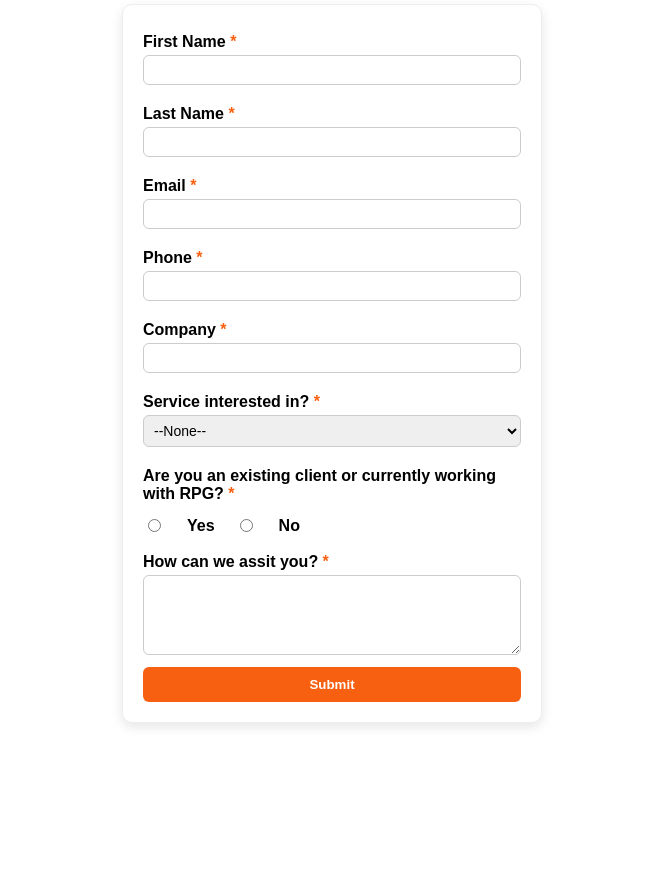
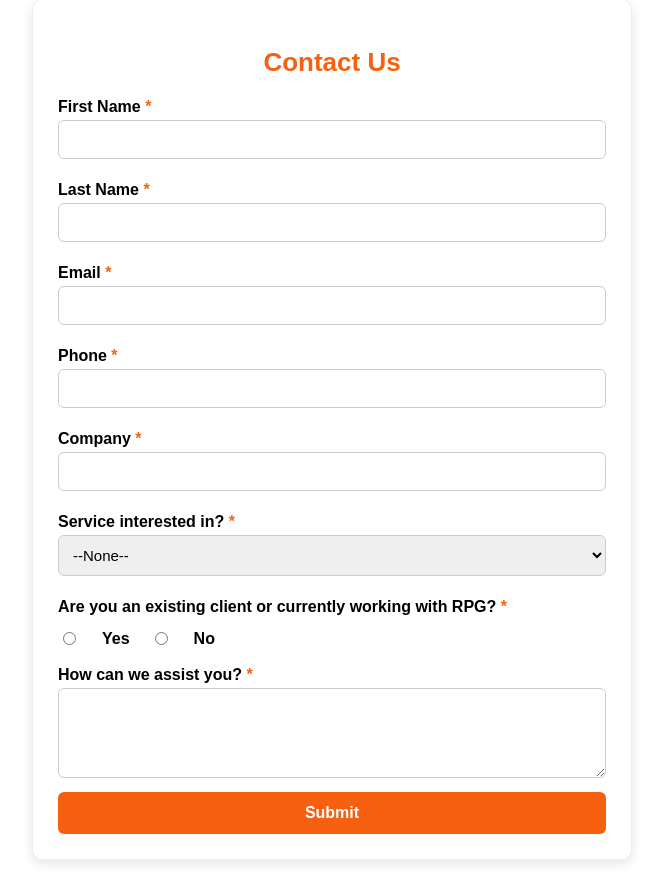
Before and after one commit to Cross-Cloud-Partners/TestSites, a plain HTML site: page BGShed_Web2Lead_Customer.html in a window 1280 px wide. Shown: the part 181-1057 px from the top of the page, without its empty margins (308-971 px from the left). Before the commit the page ends 920 px from the top, so only its background shows below. Drawn offline with Linux system fonts and the light colour scheme.

Commit message:
Update BGShed_Web2Lead_Customer.html

```diff
--- a/BGShed_Web2Lead_Customer.html
+++ b/BGShed_Web2Lead_Customer.html
@@ -15,6 +15,9 @@
   </div>
 
   <form action="https://webto.salesforce.com/servlet/servlet.WebToLead?encoding=UTF-8&orgId=00DQE0000023xPt" method="POST" class="webform">
+
+    <!-- Contact Us Heading inside the form -->
+    <h2 class="form-heading">Contact Us</h2>
 
     <input type="hidden" name="oid" value="00DQE0000023xPt">
     <input type="hidden" name="retURL" value="https://rightpropertygroup.com.au/">
@@ -51,7 +54,6 @@
       <option value="Self-Managed Super Fund Investment">Self-Managed Super Fund Investment</option>
     </select>
 
-
     <!-- Existing Client Question -->
     <label for="existing_client">Are you an existing client or currently working with RPG? <span class="required">*</span></label>
     <div class="radio-group">
@@ -63,7 +65,7 @@
     </div>
 
     <!-- Description -->
-    <label for="description">How can we assit you? <span class="required">*</span></label>
+    <label for="description">How can we assist you? <span class="required">*</span></label>
     <textarea id="description" name="description" required></textarea>
 
     <!-- Submit -->
@@ -87,12 +89,12 @@
 
   .form-container {
     width: 100%;
-    max-width: 420px;
+    max-width: 600px;  /* wider form */
     text-align: center;
   }
 
   .logo-container {
-    margin-bottom: 20px;
+    margin-bottom: 15px;
   }
 
   .logo {
@@ -100,10 +102,18 @@
     height: auto;
   }
 
+  .form-heading {
+    color: #f86011;
+    font-size: 26px;
+    margin-bottom: 20px;
+    font-family: Arial, sans-serif;
+    text-align: center;
+  }
+
   .webform {
     font-family: Arial, sans-serif;
     color: black;
-    padding: 20px;
+    padding: 25px;
     border: 1px solid #eee;
     border-radius: 10px;
     box-shadow: 0 4px 12px rgba(0,0,0,0.1);
@@ -117,28 +127,20 @@
     font-weight: bold;
   }
 
-  .checkbox-label {
-    display: flex;
-    align-items: center;
-    gap: 6px;
-    font-weight: bold;
-    margin: 10px 0;
-  }
-
   .webform input[type="text"],
   .webform input[type="email"],
   .webform select,
   .webform textarea {
     width: 100%;
-    padding: 6px;
+    padding: 10px;
     border: 1px solid #ccc;
     border-radius: 6px;
-    margin-bottom: 12px;
-    font-size: 14px;
+    margin-bottom: 14px;
+    font-size: 15px;
   }
 
   .webform textarea {
-    min-height: 80px;
+    min-height: 90px;
     resize: vertical;
   }
 
@@ -146,10 +148,11 @@
     background-color: #f86011;
     border: none;
     color: white;
-    padding: 10px 16px;
+    padding: 12px 16px;
     border-radius: 6px;
     cursor: pointer;
     font-weight: bold;
+    font-size: 16px;
     width: 100%;
     transition: background 0.3s ease;
   }
@@ -161,6 +164,7 @@
   .required {
     color: #f86011;
   }
+
   .radio-group {
     margin: 6px 0 14px;
     display: flex;
```
Lines whose indentation alone changed are shown as unchanged.
